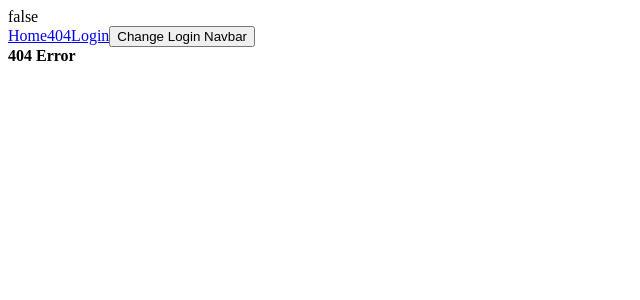
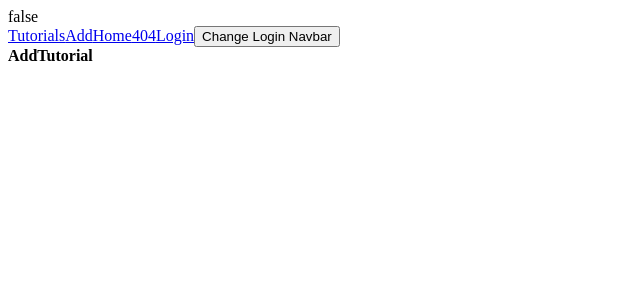
Before and after one commit to gmkhussain/vue, a Vue app in the folder webapp/: page /add in a window 1280 px wide. Before the commit this address had no page. Shown: the top 300 px of the page, without its empty margins (0-640 px from the left). Built offline with nearby package versions, Linux system fonts and the light colour scheme.

Commit message:
:apple: CRUD in Vuejs

```diff
--- /dev/null
+++ b/webapp/src/components/AddTutorial.vue
@@ -0,0 +1,23 @@
+<template>
+  <div class="dashboard">
+    <strong>{{ msg }}</strong>
+   </div>
+</template>
+
+<script>
+export default {
+  name: 'AddTutorial',
+  data () {
+    return {
+      msg: 'AddTutorial'
+    }
+  }
+}
+</script>
+
+<!-- Add "scoped" attribute to limit CSS to this component only -->
+<style scoped>
+a {
+  color: #42b983;
+}
+</style>
--- /dev/null
+++ b/webapp/src/components/Tutorial.vue
@@ -0,0 +1,23 @@
+<template>
+  <div class="dashboard">
+    <strong>{{ msg }}</strong>
+   </div>
+</template>
+
+<script>
+export default {
+  name: 'Tutorial',
+  data () {
+    return {
+      msg: 'Tutorial'
+    }
+  }
+}
+</script>
+
+<!-- Add "scoped" attribute to limit CSS to this component only -->
+<style scoped>
+a {
+  color: #42b983;
+}
+</style>
--- /dev/null
+++ b/webapp/src/components/TutorialsList.vue
@@ -0,0 +1,23 @@
+<template>
+  <div class="dashboard">
+    <strong>{{ msg }}</strong>
+   </div>
+</template>
+
+<script>
+export default {
+  name: 'TutorialsList',
+  data () {
+    return {
+      msg: 'TutorialsList'
+    }
+  }
+}
+</script>
+
+<!-- Add "scoped" attribute to limit CSS to this component only -->
+<style scoped>
+a {
+  color: #42b983;
+}
+</style>
--- a/webapp/src/components/home.vue
+++ b/webapp/src/components/home.vue
@@ -67,7 +67,11 @@ export default {
      * Mounting takes place at the Virtual Dom Level, before the User sees anything.
      */
     console.log("Monted")
+  },
+  update() {
+    console.log("Update")
   }
+
 }
 </script>
 
--- a/webapp/src/components/nav_main.vue
+++ b/webapp/src/components/nav_main.vue
@@ -2,6 +2,9 @@
   <div class="text-center">
 
     <div>{{ authenticated }}</div>
+
+    <router-link to="/tutorials" class="nav-link">Tutorials</router-link>
+    <router-link to="/add" class="nav-link">Add</router-link>
 
     <router-link to="/home">Home</router-link>
 
--- a/webapp/src/router/index.js
+++ b/webapp/src/router/index.js
@@ -16,7 +16,23 @@ Vue.use(Router)
     { path: "/dashboard", name: "Dashboard", component: DashboardScreen },
     { path: "/dashboard/:id", name: "Dashboard", component: DashboardScreen }, //domain/contact/myId-7
 
-    { path: '*', component: NotFoundComponent }
+    { path: '*', component: NotFoundComponent },
+    {
+      path: "/",
+      alias: "/tutorials",
+      name: "tutorials",
+      component: () => import("@/components/TutorialsList")
+    },
+    {
+      path: "/tutorials/:id",
+      name: "tutorial-details",
+      component: () => import("@/components/Tutorial")
+    },
+    {
+      path: "/add",
+      name: "add",
+      component: () => import("@/components/AddTutorial")
+    }
   ]
 
 
@@ -26,5 +42,4 @@ Vue.use(Router)
     routes
   })
 
-
   export default router;
```
Also changed, not shown: webapp/src/services/TutorialDataService.js (added), 2 other files (tests, documents, lock files or other folders).
